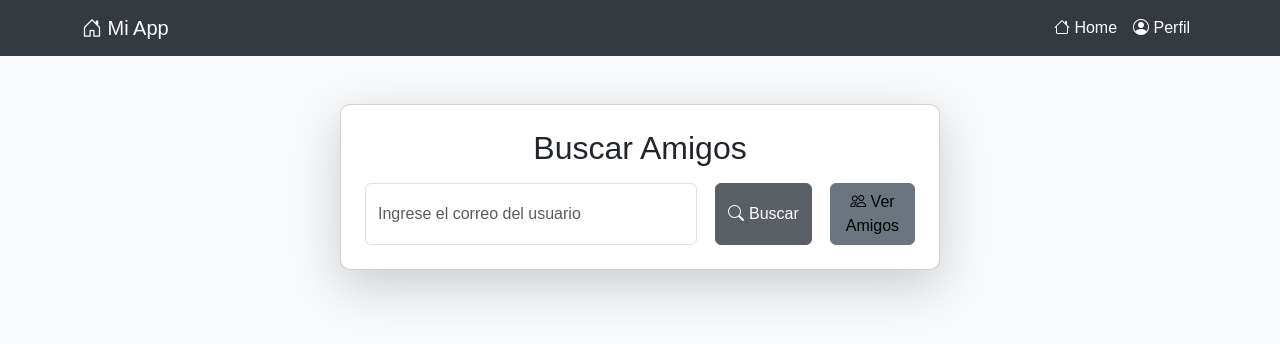
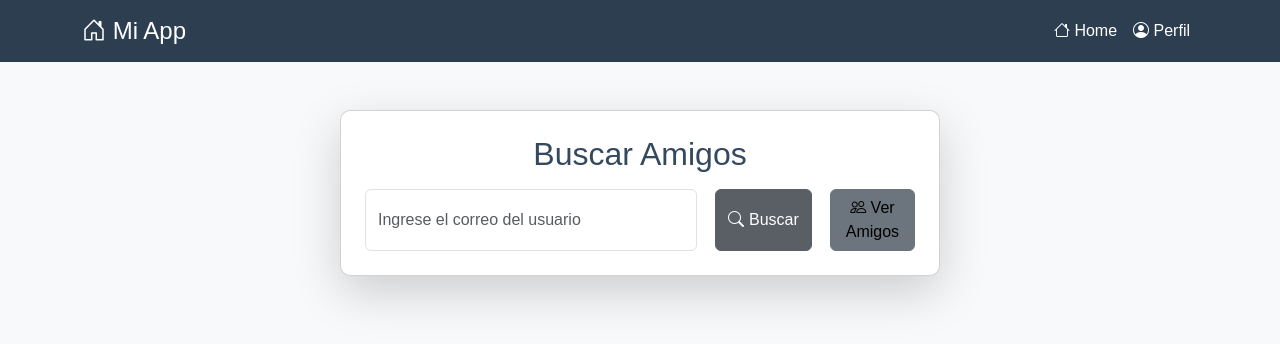
Before and after one commit to NicoleAlvarado/Proyecto2Lenguajes, a website: page client/SearchFriends/searchFriends.html in a window 1280 px wide. Drawn offline with nearby package versions, Linux system fonts and the light colour scheme.

Commit message:
Update searchFriends page: enhance styling for better visibility and user experience; adjust navbar and main content colors.

```diff
--- a/client/SearchFriends/searchFriends.html
+++ b/client/SearchFriends/searchFriends.html
@@ -8,22 +8,28 @@
     <link href="https://cdn.jsdelivr.net/npm/bootstrap-icons/font/bootstrap-icons.css" rel="stylesheet">
     <link rel="stylesheet" href="/searchFriends/styles/searchFriends.css">
 </head>
-<body>
+<body style="background-color: #f8f9fa;"> <!-- Fondo claro para mejorar la visibilidad -->
 
     <!-- Navbar -->
-    <nav class="navbar navbar-expand-lg navbar-dark">
+    <nav class="navbar navbar-expand-lg navbar-dark" style="background-color: #2c3e50;"> <!-- Fondo gris azulado -->
         <div class="container">
-            <a class="navbar-brand" href="home.html"><i class="bi bi-house-door"></i> Mi App</a>
+            <a class="navbar-brand" href="home.html" style="font-size: 1.5rem;">
+                <i class="bi bi-house-door"></i> Mi App
+            </a>
             <button class="navbar-toggler" type="button" data-bs-toggle="collapse" data-bs-target="#navbarNav">
                 <span class="navbar-toggler-icon"></span>
             </button>
             <div class="collapse navbar-collapse" id="navbarNav">
                 <ul class="navbar-nav ms-auto">
                     <li class="nav-item">
-                        <a class="nav-link" href="/Home/index.html"><i class="bi bi-house"></i> Home</a>
+                        <a class="nav-link" href="/Home/index.html" style="color: #ecf0f1;">
+                            <i class="bi bi-house"></i> Home
+                        </a>
                     </li>
                     <li class="nav-item">
-                        <a class="nav-link" href="/Profile/editProfile.html"><i class="bi bi-person-circle"></i> Perfil</a>
+                        <a class="nav-link" href="/Profile/editProfile.html" style="color: #ecf0f1;">
+                            <i class="bi bi-person-circle"></i> Perfil
+                        </a>
                     </li>
                 </ul>
             </div>
@@ -33,7 +39,7 @@
     <!-- Contenido Principal -->
     <div class="container mt-5">
         <div class="card shadow-lg p-4">
-            <h2 class="text-center mb-3"><i class="bi bi-person-search"></i> Buscar Amigos</h2>
+            <h2 class="text-center mb-3" style="color: #34495e;"> <i class="bi bi-person-search"></i> Buscar Amigos</h2>
             <div class="search-container d-flex justify-content-center">
                 <input type="text" id="searchInput" class="form-control me-2" placeholder="Ingrese el correo del usuario" />
                 <button class="btn btn-primary me-2" onclick="searchFriend()">
@@ -48,6 +54,9 @@
         <div id="resultContainer" class="mt-4 text-center"></div>
     </div>
 
+    <!-- Bootstrap JS (Necesario para que funcione el navbar móvil) -->
+    <script src="https://cdn.jsdelivr.net/npm/bootstrap@5.3.3/dist/js/bootstrap.bundle.min.js"></script>
+
     <script src="/searchFriends/scripts/searchFriends.js"></script>
 
 </body>
```
